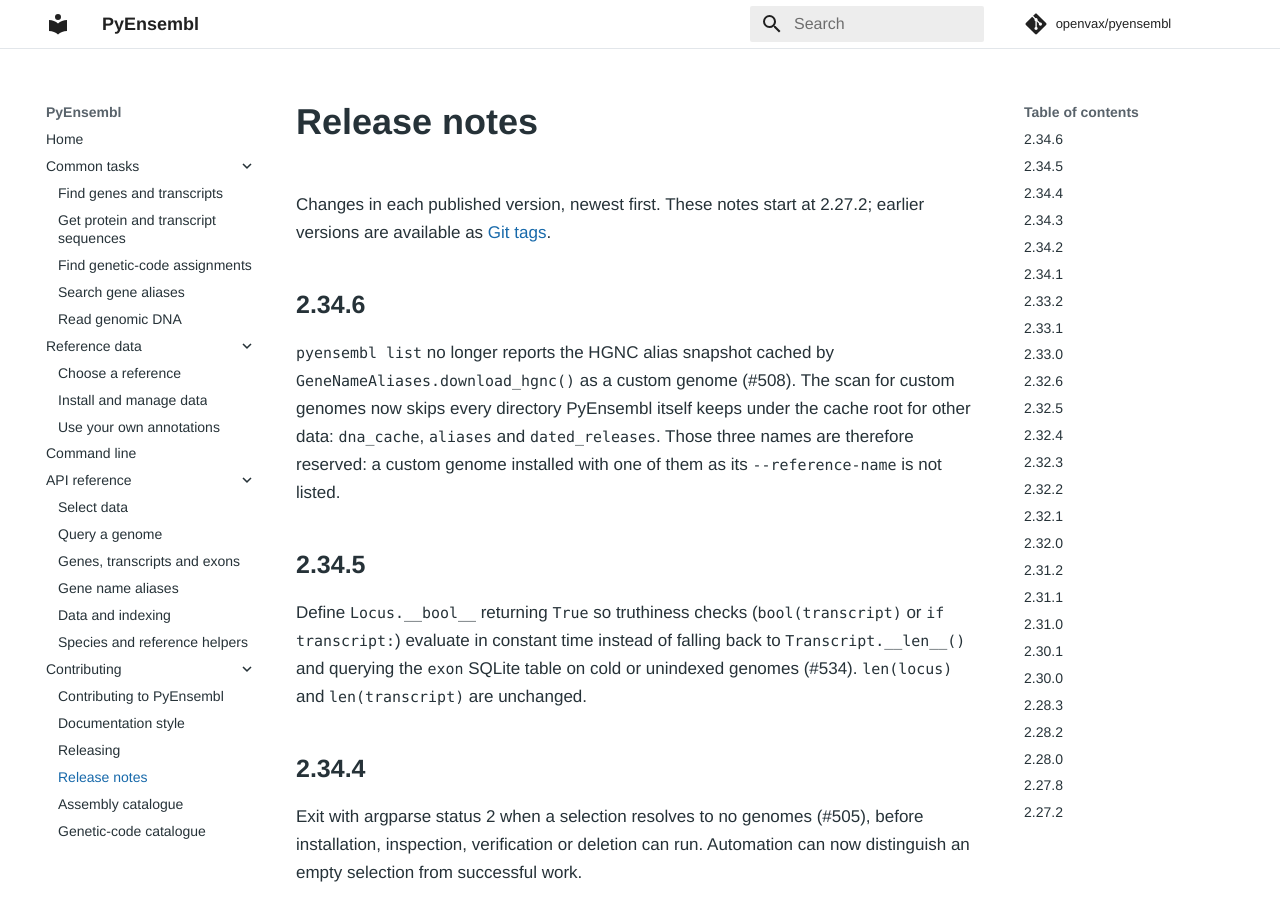
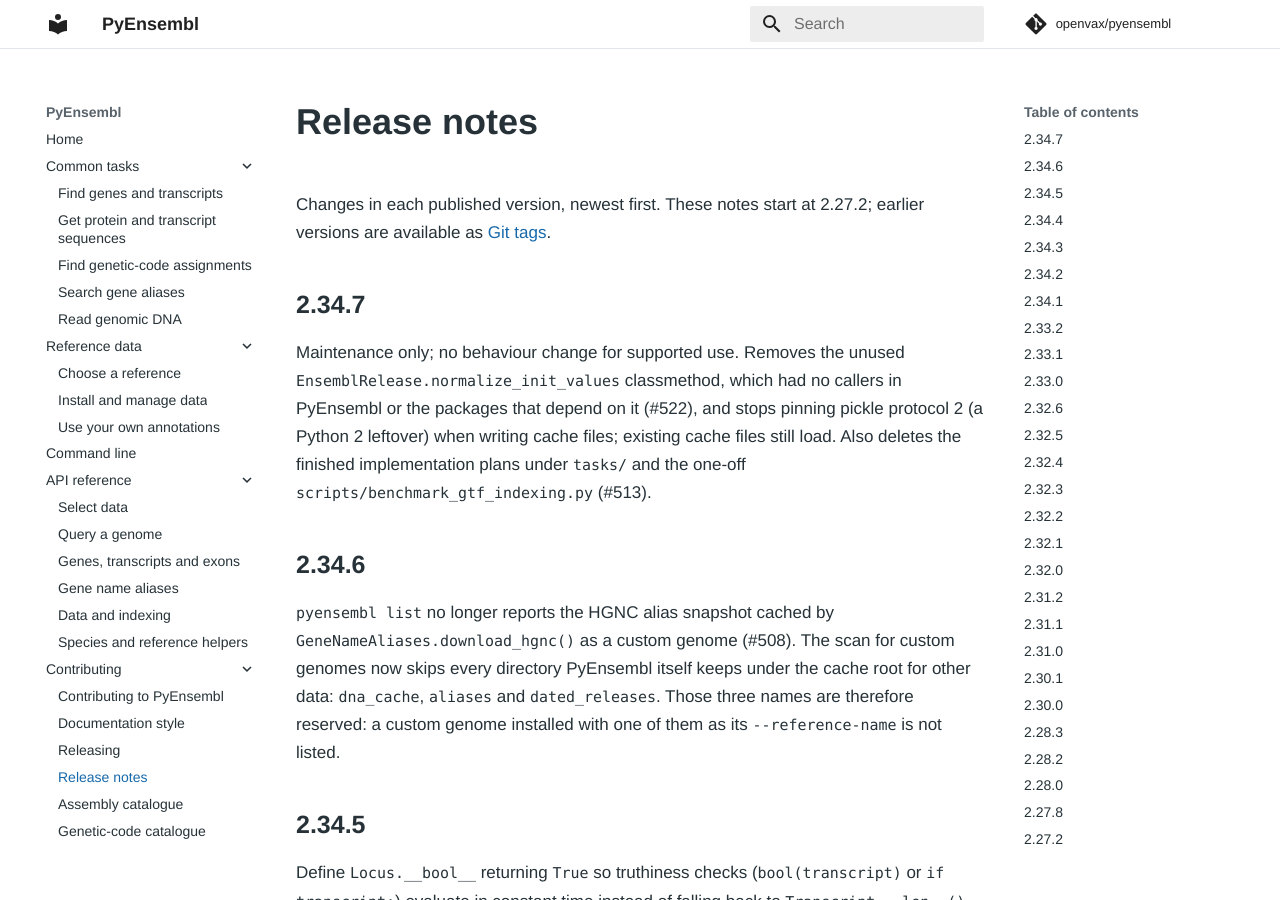
Before and after one commit to openvax/pyensembl, an MkDocs documentation site: the page built from docs/dev/release-notes.md, in a window 1280 px wide and 900 px high. Built offline with MkDocs 1.6.1 and Material for MkDocs 9.7.7, drawn with Linux system fonts in a browser that asks for light colours; comment, search, counter and statistics services are not loaded.

Commit message:
Bump to 2.34.7 with a release note for the cleanup
Claude-Session: https://claude.ai/code/session_01JHJhwjJyLksFkmysWFgmhP

```diff
--- a/RELEASE_NOTES.md
+++ b/RELEASE_NOTES.md
@@ -2,6 +2,16 @@
 
 Changes in each published version, newest first. These notes start at 2.27.2;
 earlier versions are available as [Git tags](https://github.com/openvax/pyensembl/tags).
+
+## 2.34.7
+
+Maintenance only; no behaviour change for supported use. Removes the unused
+`EnsemblRelease.normalize_init_values` classmethod, which had no callers
+in PyEnsembl or the packages that depend on it (#522), and stops
+pinning pickle protocol 2 (a Python 2 leftover) when writing cache files;
+existing cache files still load. Also deletes the finished implementation
+plans under `tasks/` and the one-off `scripts/benchmark_gtf_indexing.py`
+(#513).
 
 ## 2.34.6
 
--- a/pyensembl/version.py
+++ b/pyensembl/version.py
@@ -1,4 +1,4 @@
-__version__ = "2.34.6"
+__version__ = "2.34.7"
 
 def print_version():
     print(f"v{__version__}")
```
